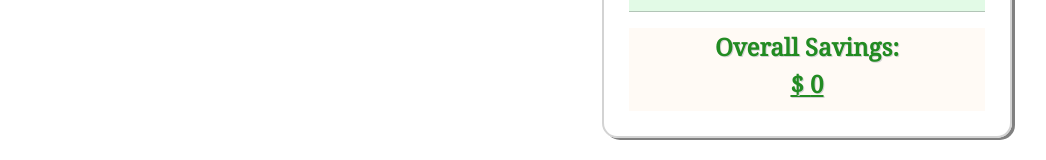
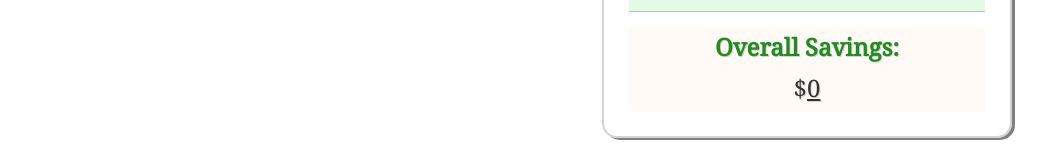
Before and after one commit to jvelarde94/budget-react-app, a React (Create React App) app: page / in a window 1280 px wide. Shown: the part 555-715 px from the top of the page, without its empty margins (118-1164 px from the left). Built offline with nearby package versions, Linux system fonts and the light colour scheme.

Commit message:
small fixes

```diff
--- a/src/components/Budget.js
+++ b/src/components/Budget.js
@@ -67,7 +67,8 @@ const Budget = ({
         </div>
         <div className="overall-savings-section">
           <h3 className="overall-savings">Overall Savings:</h3>
-          <h3 className="overall-savings result">$ {overallSavings}</h3>
+          <span className="overall-savings-dollar">$</span>
+          <span className="overall-savings-result">{overallSavings}</span>
 
         </div>
       </div>
--- a/src/index.css
+++ b/src/index.css
@@ -215,6 +215,18 @@ input[type="number"] {
   font-size: 24px;
   font-weight: 700;
 }
+.budget-box .overall-savings-dollar {
+  font-size: 24px;
+  font-weight: 500;
+  text-shadow: 1px 1px lightgrey;
+}
+.budget-box .overall-savings-result {
+  display: inline;
+  text-decoration: underline;
+  font-weight: 500;
+  font-size: 24px;
+  text-shadow: 1px 1px lightgrey;
+}
 /* END BUDGET */
 
 /* EXPENSES */
```
